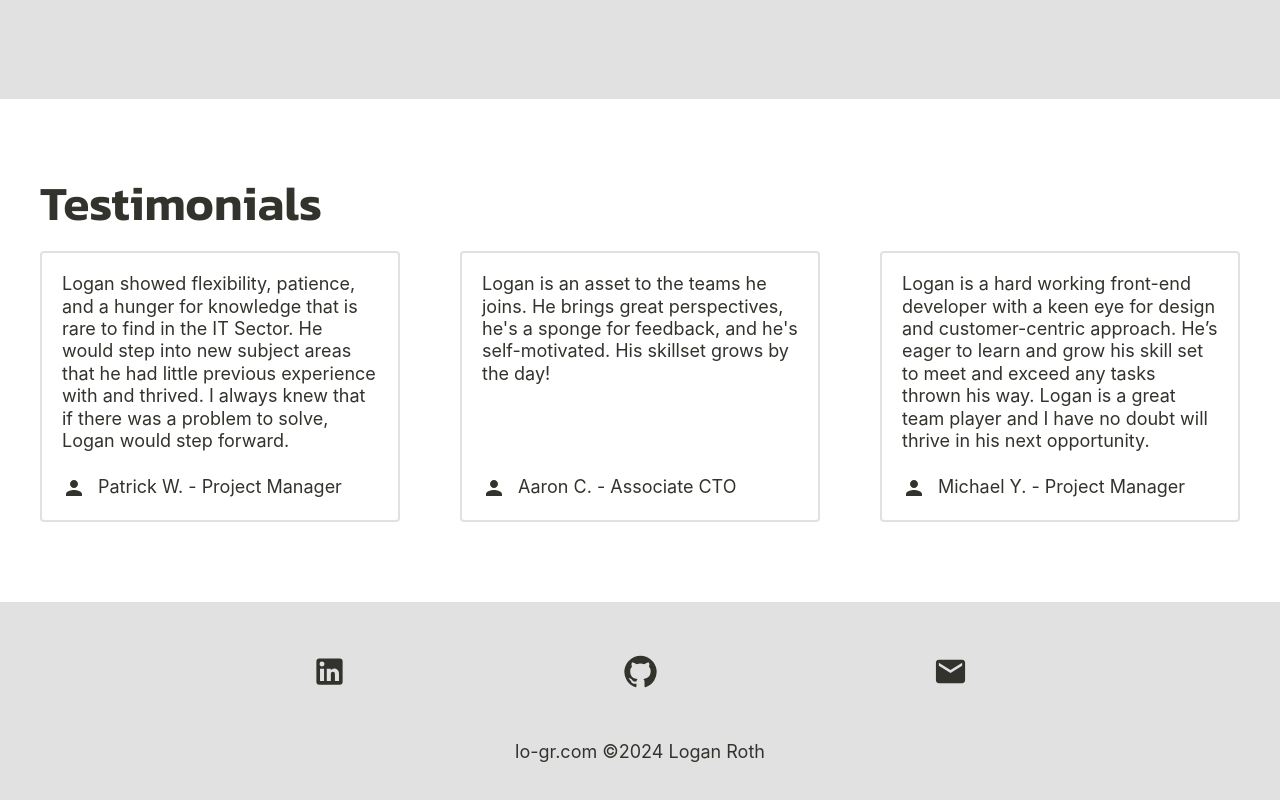
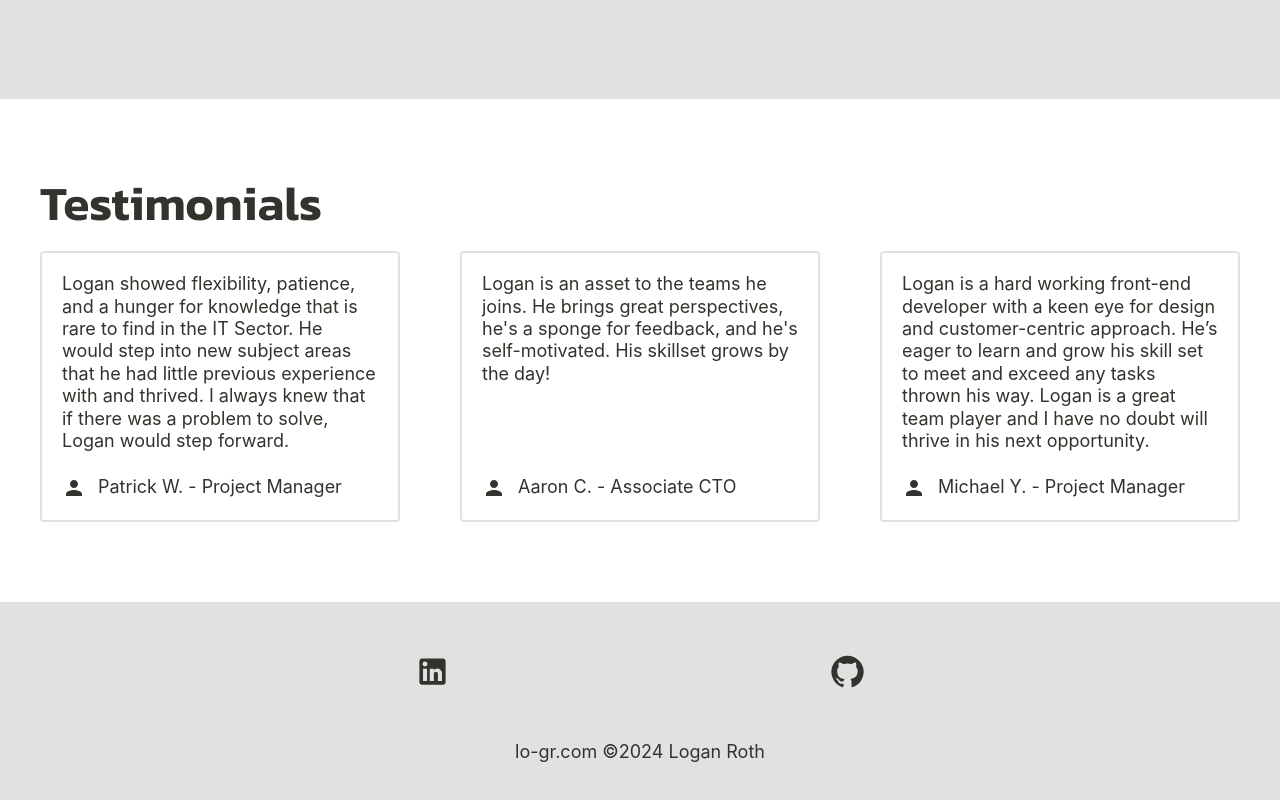
Before and after one commit to Lo-GR/portfoliov3, a React (Create React App) app: page / in a window 1280 px wide. Shown: the part 3273-4073 px from the top of the page. Built offline with nearby package versions, Linux system fonts and the light colour scheme.

Commit message:
remove email in footer

```diff
--- a/src/Components/Footer/Index.tsx
+++ b/src/Components/Footer/Index.tsx
@@ -28,9 +28,6 @@ const Footer = ({ footerContent }: FooterProps) => {
             <a href={links.github} className=" rounded-full p-1 flex content-center" target='_blank' rel="noreferrer">
               <GitHub fontSize='large' sx={{ color: "#33332D" }} />
             </a>
-            <a href={`mailto: ${links.email}`} className="rounded-full p-1 flex content-center" target='_blank' rel="noreferrer">
-              <Email fontSize='large' sx={{ color: "#33332D" }} />
-            </a>
           </div>
           <div className='text-center w-full'>
             <p>{copyright}</p>
```
